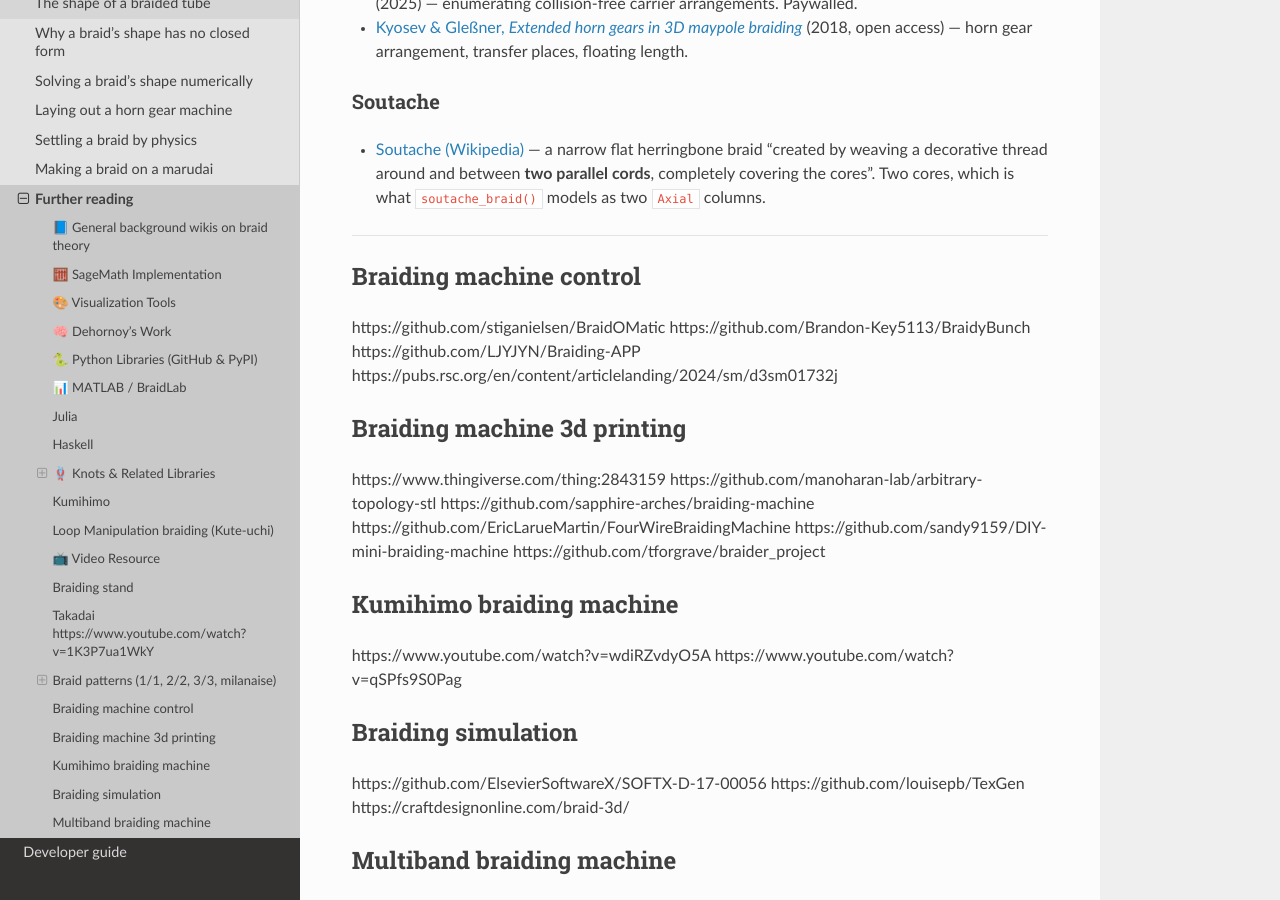
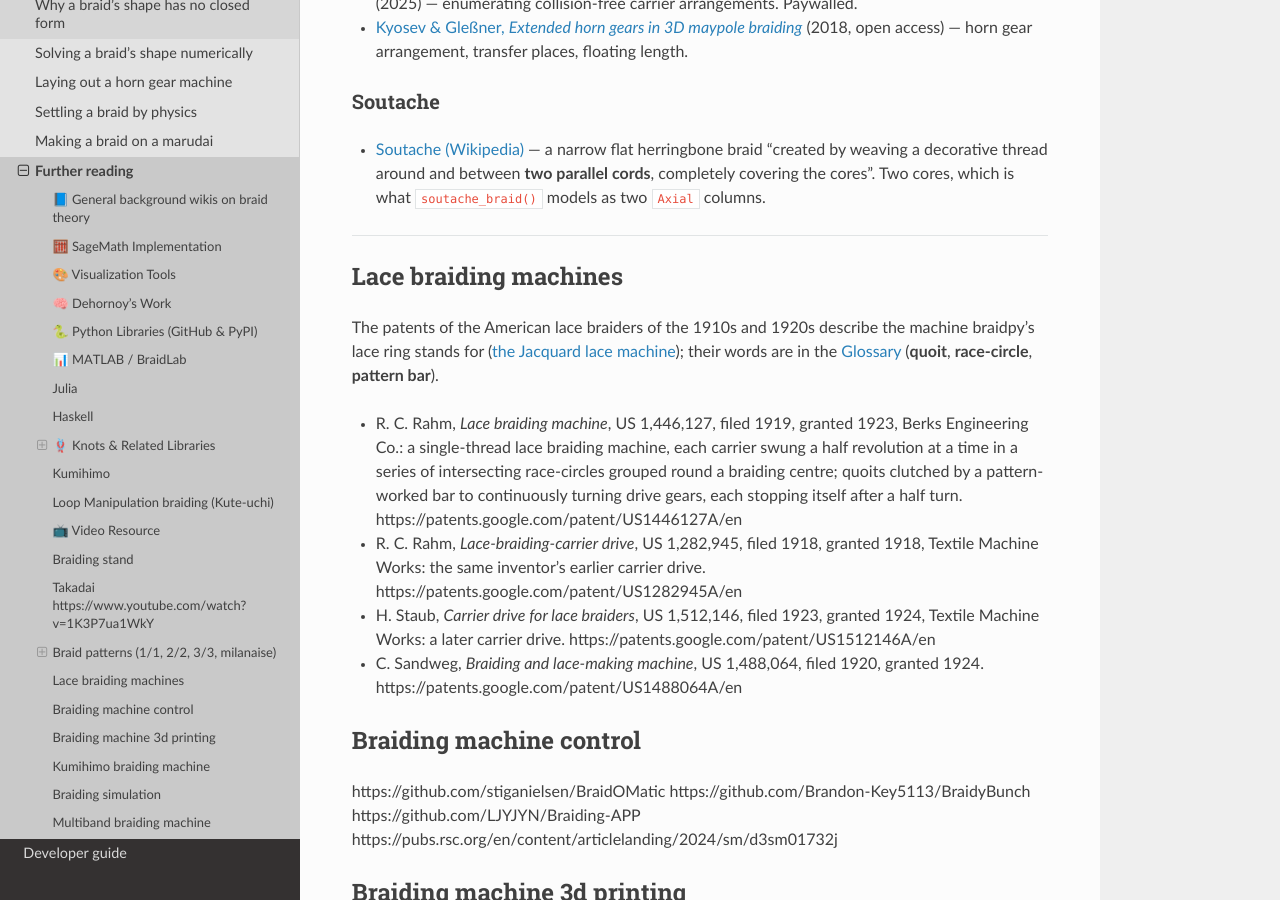
Before and after one commit to baptistelabat/braidpy, a Sphinx documentation site: the page built from docs/source/references.md, in a window 1280 px wide and 900 px high, scrolled down 5382 px. Built offline with Sphinx 7.4.7 and the Read the Docs theme 3.1.0, drawn with Linux system fonts in a browser that asks for light colours.

Commit message:
Docs: lace braiding machine patents and their words
References gain a "Lace braiding machines" section: Rahm's US 1,446,127
(1919/1923) and its kin from Wyomissing (Rahm's earlier carrier drive,
Staub's later one) and Sandweg's. The glossary gains notch, quoit,
race-circle and pattern bar, each mapped to braidpy's lace ring.

Co-Authored-By: Claude Opus 5.5 <noreply@anthropic.com>
Claude-Session: https://claude.ai/code/session_01CYC9b8qF7suj1VmAndqcRK

```diff
--- a/docs/source/references.md
+++ b/docs/source/references.md
@@ -223,6 +223,28 @@ empty slots at full load are mechanism, not choice. *Half load* is 25% of slots.
   what `soutache_braid()` models as two `Axial` columns.
 
 ---
+## Lace braiding machines
+The patents of the American lace braiders of the 1910s and 1920s describe
+the machine braidpy's lace ring stands for
+([the Jacquard lace machine](making.md#the-jacquard-lace-machine)); their words are in the
+{doc}`glossary` (**quoit**, **race-circle**, **pattern bar**).
+
+- R. C. Rahm, *Lace braiding machine*, US 1,446,127, filed 1919, granted
+  1923, Berks Engineering Co.: a single-thread lace braiding machine, each
+  carrier swung a half revolution at a time in a series of intersecting
+  race-circles grouped round a braiding centre; quoits clutched by a
+  pattern-worked bar to continuously turning drive gears, each stopping
+  itself after a half turn.
+  https://patents.google.com/patent/US1446127A/en
+- R. C. Rahm, *Lace-braiding-carrier drive*, US 1,282,945, filed 1918,
+  granted 1918, Textile Machine Works: the same inventor's earlier carrier
+  drive. https://patents.google.com/patent/US1282945A/en
+- H. Staub, *Carrier drive for lace braiders*, US 1,512,146, filed 1923,
+  granted 1924, Textile Machine Works: a later carrier drive.
+  https://patents.google.com/patent/US1512146A/en
+- C. Sandweg, *Braiding and lace-making machine*, US 1,488,064, filed 1920,
+  granted 1924. https://patents.google.com/patent/US1488064A/en
+
 ## Braiding machine control
 https://github.com/stiganielsen/BraidOMatic
 https://github.com/Brandon-Key5113/BraidyBunch
```
Also changed, not shown: docs/source/glossary.md (+15 -0 lines).
